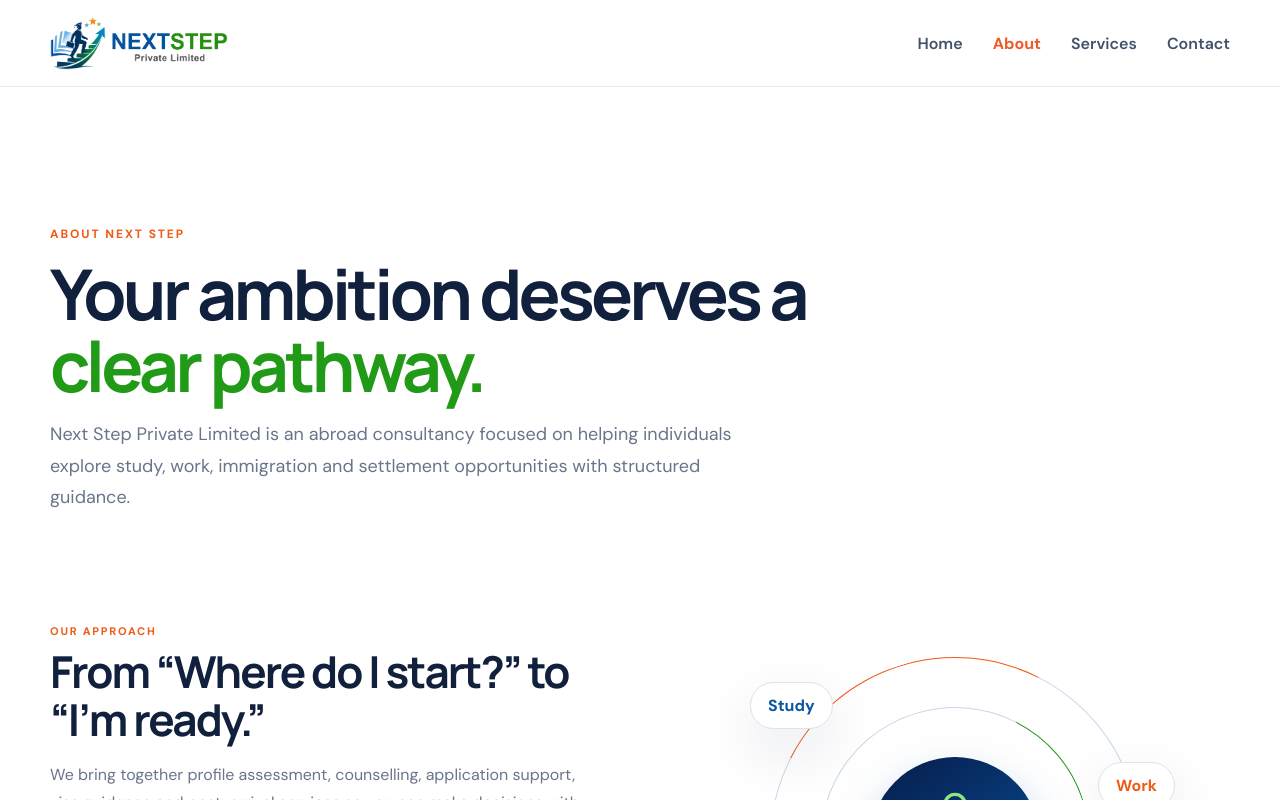
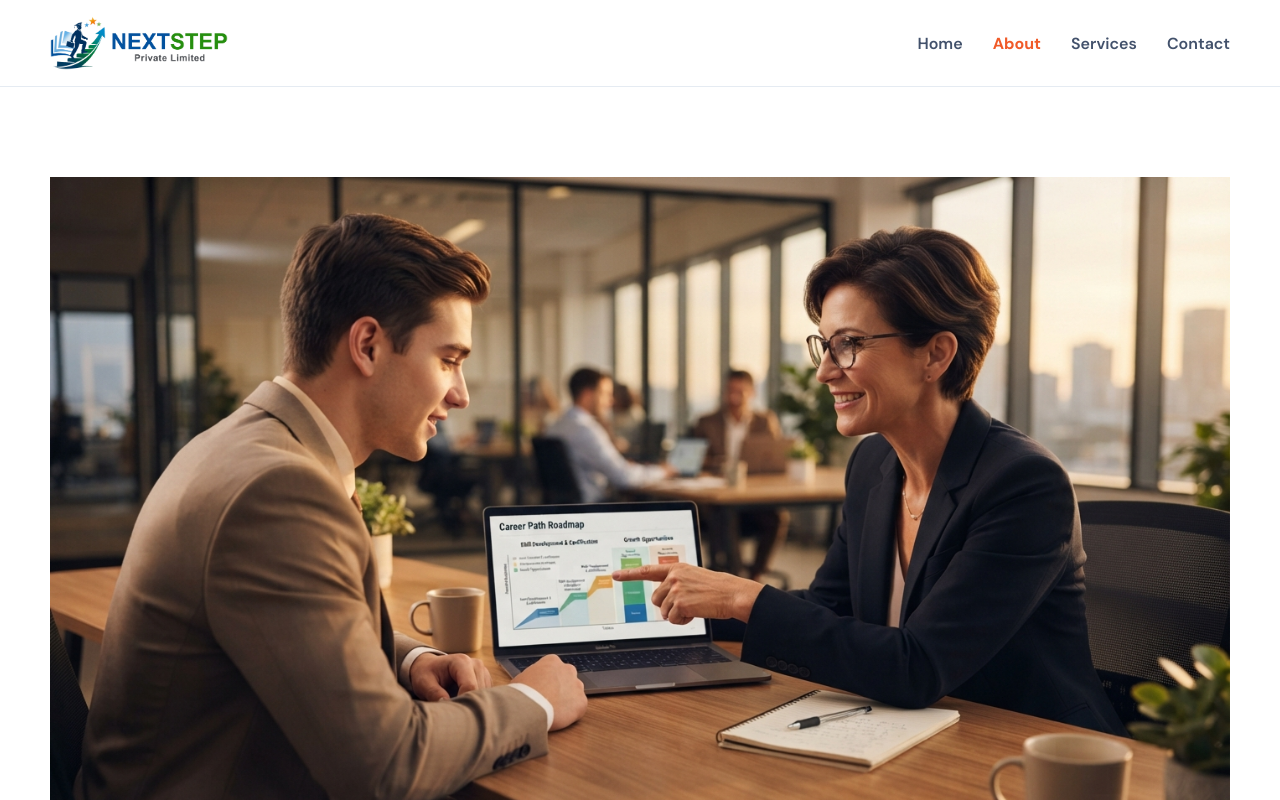
Before and after one commit to sreekanth-glitch/Next-Step_Project, a Next.js app: page /about in a window 1280 px wide. Shown: the top 800 px of the page. Built offline with nearby package versions, Linux system fonts and the light colour scheme.

Commit message:
Add image about

```diff
--- a/app/about/page.jsx
+++ b/app/about/page.jsx
@@ -1,3 +1,4 @@
+import Image from "next/image";
 import Link from 'next/link';
 import { ArrowRight, BadgeCheck, Compass, HeartHandshake, Lightbulb, ShieldCheck, Target } from 'lucide-react';
 import Reveal from '@/components/Reveal';
@@ -13,6 +14,15 @@ export default function AboutPage() {
   return (
     <section className="inner-page">
       <div className="container">
+        <Image
+          src="/About.jpg"
+          alt="Next Step Private Limited"
+          width={1200}
+          height={900}
+          sizes="(max-width: 768px) 100vw, (max-width: 1200px) 90vw, 1200px"
+          className="service img"
+          style={{ width: "100%", height: "auto" }}
+        />
         <Reveal className="page-hero">
           <div className="eyebrow">ABOUT NEXT STEP</div>
           <h1>Your ambition deserves a <span>clear pathway.</span></h1>
```
Also changed, not shown: app/services/page.jsx (+9 -1 lines), public/About.jpg (added).
